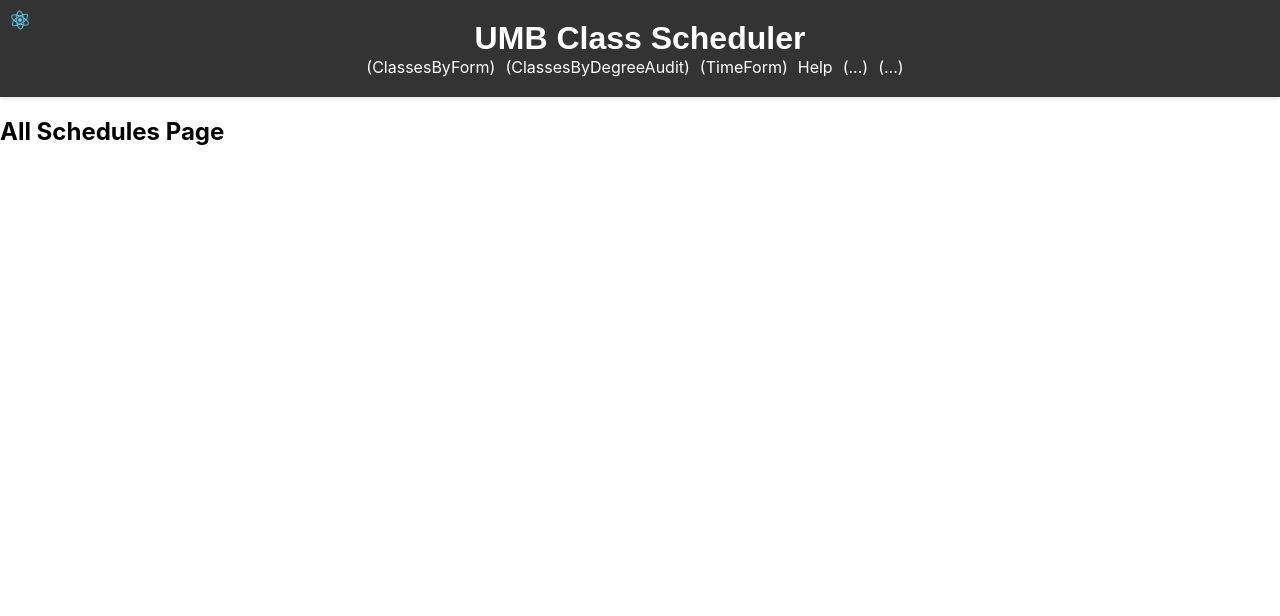
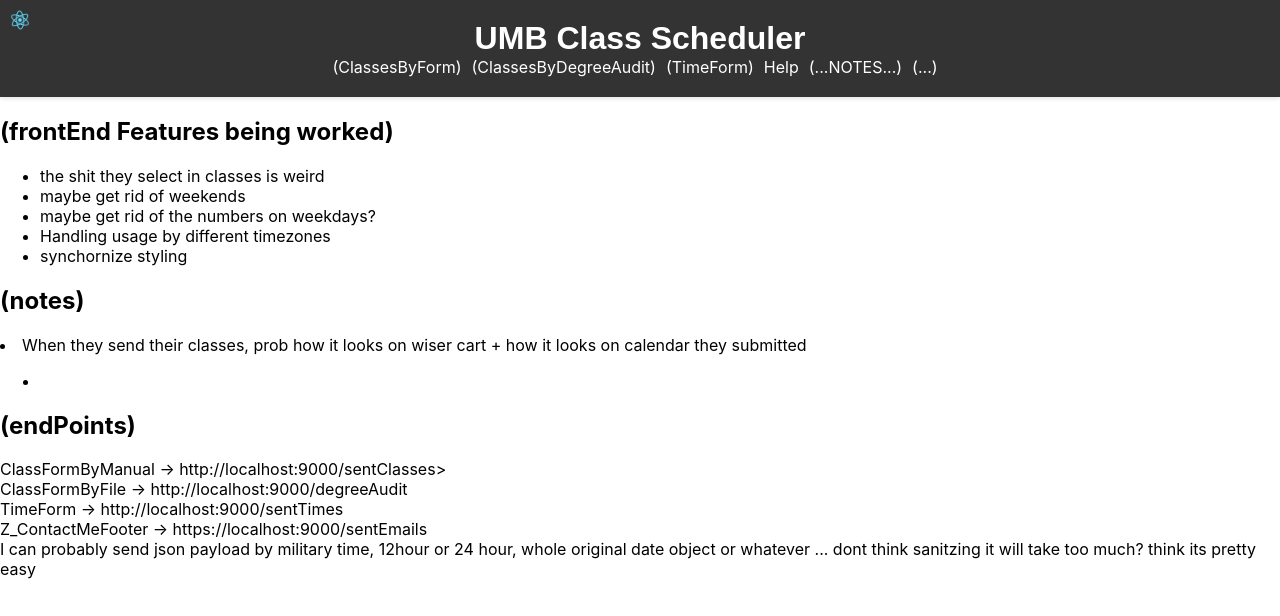
Before and after one commit to JuliansGHUB1/ScheduleAppProj, a React (Create React App) app in the folder frontEnd/: page /all-schedules in a window 1280 px wide. Shown: the top 616 px of the page. Built offline with nearby package versions, Linux system fonts and the light colour scheme.

Commit message:
1. converted json payload to send day.time for start and end 2. added note section on all schedules temporary to contain frontEnd features, notes, and stuff for backend consideration 3. altered confirm message to show start + end time ... can do 12or24hours, settled on 12 + AM/PM

```diff
--- a/frontEnd/src/components/A_Header.js
+++ b/frontEnd/src/components/A_Header.js
@@ -13,7 +13,7 @@ function Header() {
           <li><Link to="/degreeAudit">(ClassesByDegreeAudit)</Link></li>
           <li><Link to="/TimeForm">(TimeForm)</Link></li>
           <li><Link to="/help">Help</Link></li>
-          <li><Link to="/all-schedules">(...)</Link></li>
+          <li><Link to="/all-schedules">(...NOTES...)</Link></li>
           <li><Link to="/schedule">(...)</Link></li>
         </ul>
       </nav>
--- a/frontEnd/src/components/Z_ContactMeFooter.js
+++ b/frontEnd/src/components/Z_ContactMeFooter.js
@@ -15,7 +15,7 @@ function ContactMeFooter() {
  const handleSubmit = async (e) => {
     e.preventDefault();
     try {
-      const response = await axios.post('https://yourbackend.com/send-email', formData);
+      const response = await axios.post('https://localhost:9000/sentEmails', formData);
       console.log(response.data);
       // Optionally, clear the form or show a success message
       setFormData({ name: '', email: '', message: '' });
--- a/frontEnd/src/pages/B_ClassFormByFile.js
+++ b/frontEnd/src/pages/B_ClassFormByFile.js
@@ -20,7 +20,7 @@ const FileUpload = () => {
     const formData = new FormData();
     formData.append('file', selectedFile);
 
-    fetch('YOUR_BACKEND_ENDPOINT', {
+    fetch('http://localhost:9000/degreeAudit', {
       method: 'POST',
       body: formData,
     })
--- a/frontEnd/src/pages/B_ClassFormByManual.js
+++ b/frontEnd/src/pages/B_ClassFormByManual.js
@@ -61,7 +61,7 @@ function ClassForm() {
 
  const handleSendToBackend = () => {
   setIsLoading(true); // Set loading to true at the beginning
-  axios.post('http://localhost:9000/saveSelectedClasses', { selectedClasses })
+  axios.post('http://localhost:9000/sentClasses', { selectedClasses })
      .then(response => {
        console.log('Data sent to backend successfully:', response.data);
        setIsLoading(false); // Set loading to false after success
--- a/frontEnd/src/pages/B_TimeForm.css
+++ b/frontEnd/src/pages/B_TimeForm.css
@@ -18,8 +18,11 @@
   border: 2px solid #101113;
   border-radius: 5px;
   margin-left: 20px;
+  margin-right: 20px;
+  margin-top: 20px;
   background-color: #939292;
   }
+
 
   .spinner {
     border: 4px solid rgba(0, 0, 0, 0.1);
--- a/frontEnd/src/pages/B_TimeForm.js
+++ b/frontEnd/src/pages/B_TimeForm.js
@@ -21,12 +21,16 @@ function TimeForm() {
  }, []);
 
  const handleSelectSlot = useCallback(
+
     ({ start, end }) => {
-      const title = window.prompt('New Event Name');
-      if (title) {
+      const _2ndStart = moment(start).format('dddd, h:mm A');
+      const _2ndEnd = moment(end).format('dddd, h:mm A');
+      const userIsSure = window.confirm(`Are you sure of this time?\n\nStart: ${_2ndStart}\nEnd: ${_2ndEnd}`);
+      if (userIsSure) {
+        // prev is an array
         setEvents((prev) => [
           ...prev,
-          { id: prev.length, start, end, title },
+          { id: prev.length, start, end },
         ]);
       }
     },
@@ -43,7 +47,7 @@ function TimeForm() {
     },
     [deleteEvent] // Ensure deleteEvent is listed as a dependency
  );
-
+/*
  const handleSendToBackend = useCallback(() => {
     setIsLoading(true);
     axios.post('http://localhost:9000/saveEvents', { events: myEvents })
@@ -55,7 +59,39 @@ function TimeForm() {
         console.error('Error sending events to backend:', error);
         setIsLoading(false);
       });
- }, [myEvents]);
+ }, [myEvents]);*/
+
+/*
+This converts
+        start: new Date(2023, 0, 2, 14, 0),
+        end: new Date(2023, 0, 2, 15, 0),
+      To
+        start: "Sunday, 09:00",
+        end: "10:00"
+
+*/
+ const handleSendToBackend = useCallback(() => {
+  setIsLoading(true);
+
+  // Create a new array of events with formatted start and end times
+  const formattedEvents = myEvents.map(event => ({
+      ...event,
+      start: moment(event.start).format('dddd, HH:mm'),
+      end: moment(event.end).format('dddd, HH:mm'),
+  }));
+
+  // Send the formatted events to the backend
+  axios.post('http://localhost:9000/sentTimes', { events: formattedEvents })
+      .then(response => {
+          console.log('Events sent to backend successfully:', response.data);
+          setIsLoading(false);
+      })
+      .catch(error => {
+          console.error('Error sending events to backend:', error);
+          setIsLoading(false);
+      });
+}, [myEvents]);
+
 
  useEffect(() => {
   console.log(myEvents);
@@ -69,7 +105,8 @@ function TimeForm() {
         Please go click and drag slowly, bugs if you do it too fast 🥺.
       </div>
       <Calendar
-        defaultDate={new Date(2015, 3, 12)}
+      // Why 2023? Seems that there's a specific way of how they store dates. Like if you put 2024, the first day of the calender is 31th of the previous year ... Think it's best to keep a 2023 for starting at 1
+        defaultDate={new Date(2023, 0, 1)}
         defaultView={Views.WEEK}
         events={myEvents}
         localizer={localizer}
@@ -78,6 +115,7 @@ function TimeForm() {
         selectable
         scrollToTime={new Date(1970, 1, 1, 6)}
         toolbar={false}
+        // dont worry about 1970, seems to be perfectly alright
         min={new Date(1970, 1, 1, 8)} // Start at 8 AM
         max={new Date(1970, 1, 1, 23)} // End at 8 PM
       />
--- a/frontEnd/src/pages/X_AllSchedulesPage.js
+++ b/frontEnd/src/pages/X_AllSchedulesPage.js
@@ -4,7 +4,35 @@ function AllSchedulesPage() {
   return (
     <div>
       {/* Your all schedules page content here */}
-      <h2>All Schedules Page</h2>
+      <h2>(frontEnd Features being worked)</h2>
+      <ul>
+        <li>the shit they select in classes is weird</li>
+        <li>maybe get rid of weekends</li>
+        <li>maybe get rid of the numbers on weekdays?</li>
+        <li>Handling usage by different timezones</li>
+        {/*Ngl rather icky. We'll have to alter what they seeon calendar, alter what they put in, and then display it right, and send it right or something ... prob unnecesssary ngl */}
+        <li> synchornize styling</li>
+      </ul>
+      <h2>(notes)</h2>
+      <li>When they send their classes, prob how it looks on wiser cart + how it looks on calendar they submitted</li>
+      <ul>
+        <li></li>
+
+      </ul>
+      <h2>(endPoints)</h2>
+
+      ClassFormByManual -> http://localhost:9000/sentClasses>
+      <br></br>
+      ClassFormByFile -> http://localhost:9000/degreeAudit
+      <br></br>
+      TimeForm -> http://localhost:9000/sentTimes
+      <br></br>
+      Z_ContactMeFooter -> https://localhost:9000/sentEmails
+      <br></br>
+      I can probably send json payload by military time, 12hour or 24 hour, whole original date object or whatever ... dont think sanitzing it will take too much? think its pretty easy
+
+
+
     </div>
   );
 }
```
